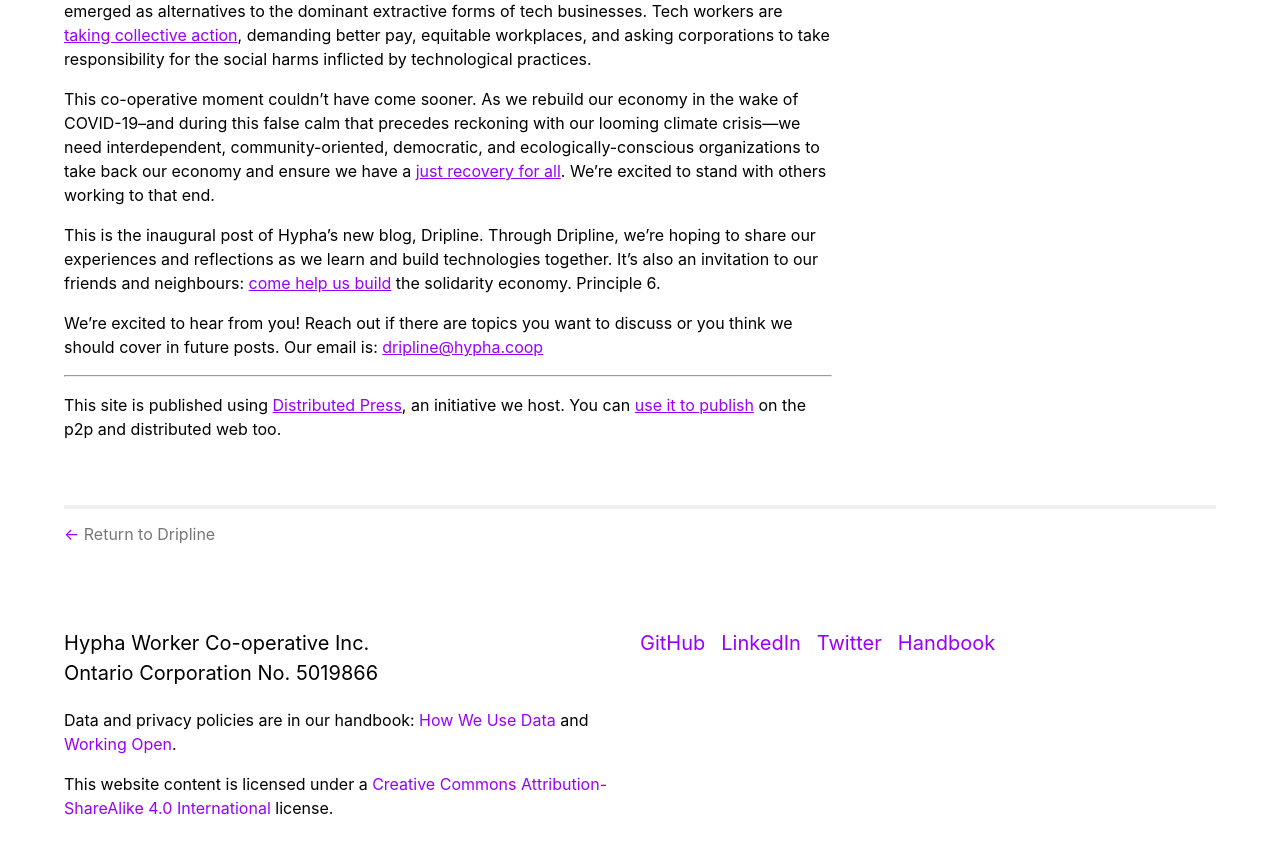
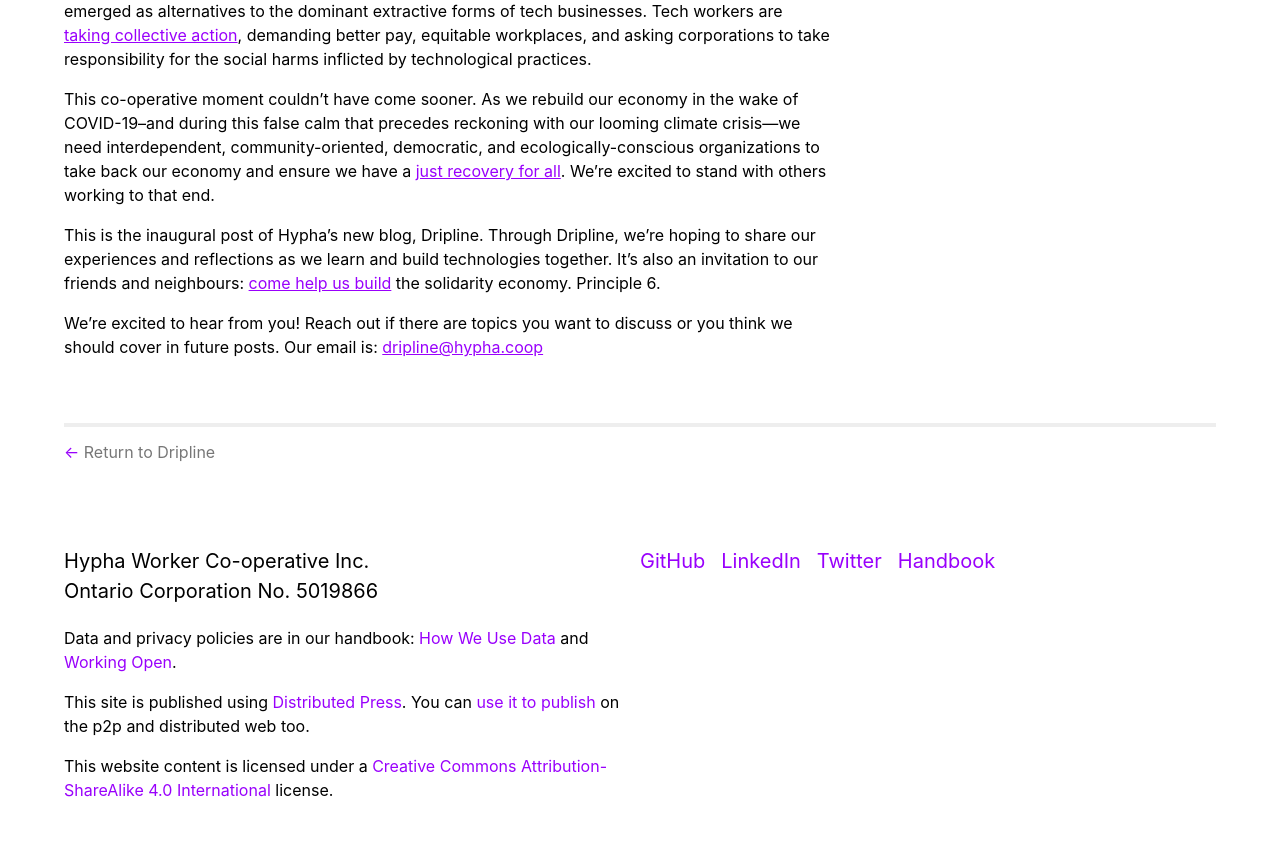
Before and after one commit to hyphacoop/hypha.coop, a Jekyll site: the page built from _posts/2021-01-23-how-we-co-operate.md, in a window 1280 px wide and 900 px high, scrolled down 2897 px. Shown: the top 854 px of the window. Built offline with Jekyll 4.4.1, drawn with Linux system fonts in a browser that asks for light colours.

Commit message:
Moved footer into actual footer.

```diff
--- a/_includes/sections/footer.html
+++ b/_includes/sections/footer.html
@@ -2,6 +2,10 @@
   <div class="w-100 w-50-l">
     <p class="f3 f4-l lh-copy">{{ site.footer }}</p>
     <p class="f6 f5-l lh-copy">Data and privacy policies are in our handbook: <a href="https://handbook.hypha.coop/data.html" target="_blank" class="accent link underline-hover" rel="noopener">How We Use Data</a> and <a href="https://handbook.hypha.coop/working-open.html" target="_blank" class="accent link underline-hover" rel="noopener">Working Open</a>.</p>
+    <p class="f6 f5-l lh-copy">
+      This site is published using <a href="https://distributed.press/" target="_blank" class="accent link underline-hover" rel="noopener">Distributed Press</a>.
+      You can <a href="https://github.com/hyphacoop/api.distributed.press" target="_blank" class="accent link underline-hover" rel="noopener">use it to publish</a> on the p2p and distributed web too.
+    </p>
     <p class="f6 f5-l lh-copy">This website content is licensed under a <a href="https://creativecommons.org/licenses/by-sa/4.0/" target="_blank" class="accent link underline-hover" rel="noopener">Creative Commons Attribution-ShareAlike 4.0 International</a> license.</p>
   </div>
   <div class="w-100 w-50-l">
--- a/_posts/2021-01-23-how-we-co-operate.md
+++ b/_posts/2021-01-23-how-we-co-operate.md
@@ -165,11 +165,3 @@
 Our email is: [dripline@hypha.coop][email]
 
    [email]: mailto:dripline@hypha.coop
-
----
-
-This site is published using [Distributed Press][], an initiative we host.
-You can [use it to publish][] on the p2p and distributed web too.
-
-   [Distributed Press]: https://distributed.press/
-   [use it to publish]: https://github.com/hyphacoop/api.distributed.press
```
